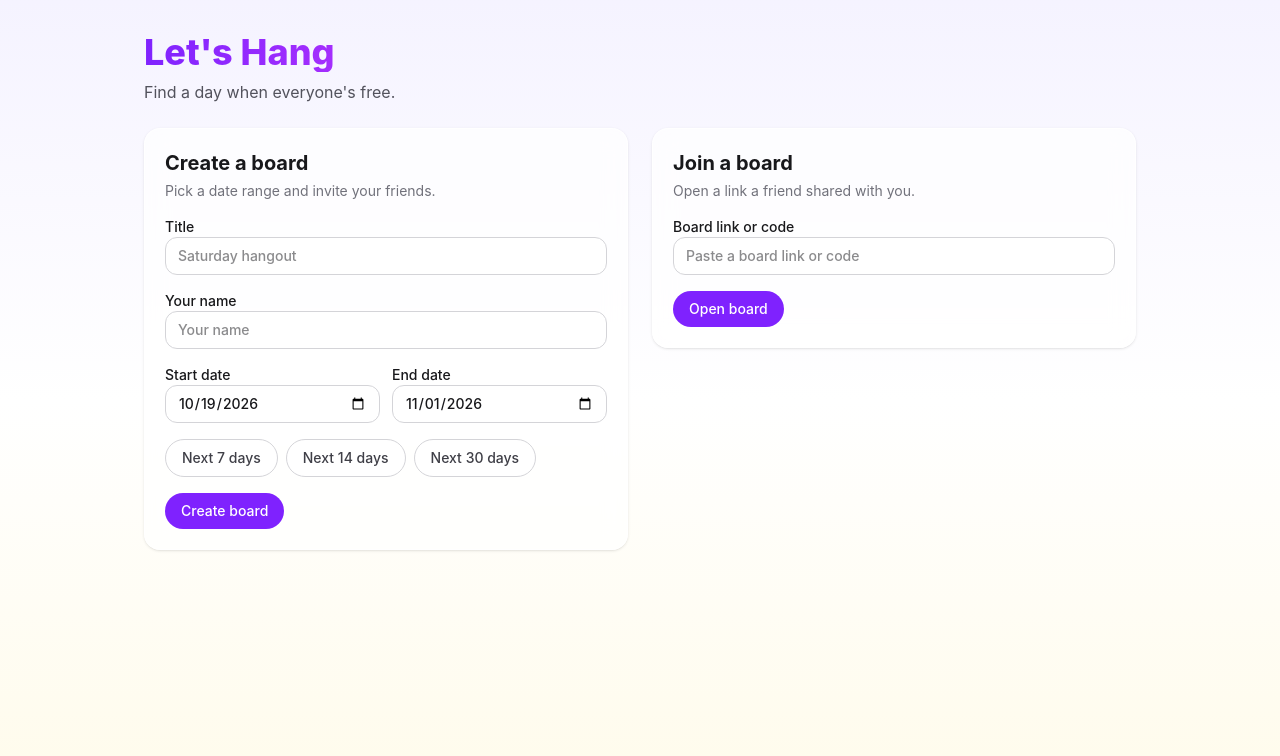
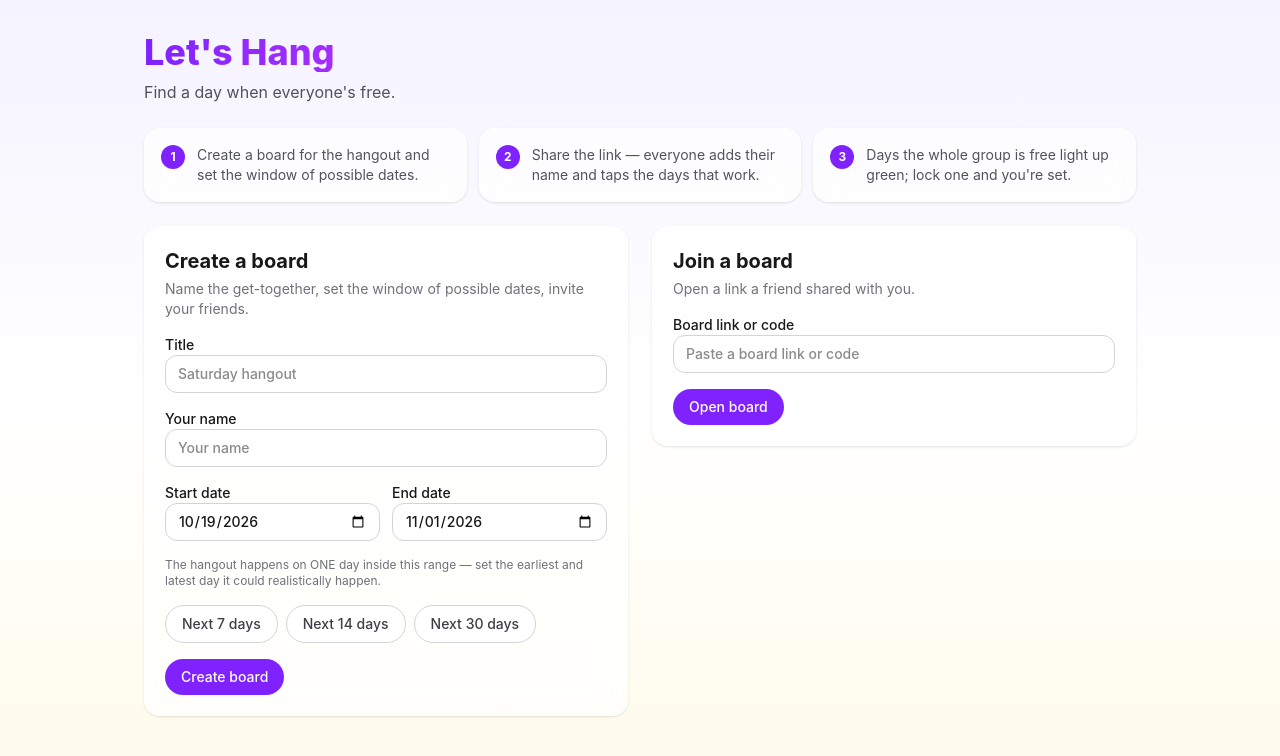
Before and after one commit to BinaryMulch/lets-hang, a Next.js app: page / in a window 1280 px wide. Shown: the top 756 px of the page. Built offline with nearby package versions, Linux system fonts and the light colour scheme.

Commit message:
feat: plain-language explanations — how-it-works strip, date-range hints on home and board

```diff
--- a/app/e/[code]/EventClient.tsx
+++ b/app/e/[code]/EventClient.tsx
@@ -380,6 +380,7 @@ export default function EventClient({ initialEvent, initialParticipants }: Event
           <p className="mt-1 text-sm text-zinc-500">
             {fmtRange(event.start_date, event.end_date)} · {daysBetween(event.start_date, event.end_date)} days
           </p>
+          <p className="mt-1 text-xs text-zinc-400">The hangout lands on one of these days — everyone marks which ones work for them.</p>
         </div>
         <div className="flex flex-wrap gap-2">
           <input aria-label="Share link" className={`${INPUT} min-w-0 flex-1`} readOnly value={shareUrl} />
--- a/app/e/[code]/JoinCard.tsx
+++ b/app/e/[code]/JoinCard.tsx
@@ -61,7 +61,7 @@ export default function JoinCard({ code, title, onJoined }: JoinCardProps) {
     <form className={`${CARD} p-5 space-y-4`} onSubmit={join}>
       <div>
         <h2 className="text-xl font-bold">Who are you?</h2>
-        <p className="mt-1 text-sm text-zinc-500">Add your name to mark the days that work.</p>
+        <p className="mt-1 text-sm text-zinc-500">Add your name, then tap every day that could work for you.</p>
       </div>
       <input
         className={INPUT}
--- a/app/page.tsx
+++ b/app/page.tsx
@@ -132,11 +132,24 @@ export default function HomePage() {
         <p className="text-zinc-600">Find a day when everyone&apos;s free.</p>
       </header>
 
+      <ol className="grid gap-3 sm:grid-cols-3">
+        {[
+          "Create a board for the hangout and set the window of possible dates.",
+          "Share the link — everyone adds their name and taps the days that work.",
+          "Days the whole group is free light up green; lock one and you're set.",
+        ].map((step, index) => (
+          <li className={`${CARD} flex items-start gap-3 p-4`} key={index}>
+            <span className="flex h-6 w-6 shrink-0 items-center justify-center rounded-full bg-violet-600 text-xs font-bold text-white">{index + 1}</span>
+            <p className="text-sm text-zinc-600">{step}</p>
+          </li>
+        ))}
+      </ol>
+
       <div className="grid gap-6 md:grid-cols-2">
         <form className={`${CARD} p-5 space-y-4`} onSubmit={createBoard}>
           <div>
             <h2 className="text-xl font-bold">Create a board</h2>
-            <p className="mt-1 text-sm text-zinc-500">Pick a date range and invite your friends.</p>
+            <p className="mt-1 text-sm text-zinc-500">Name the get-together, set the window of possible dates, invite your friends.</p>
           </div>
           <label className="block space-y-1.5 text-sm font-medium">
             <span>Title</span>
@@ -170,6 +183,7 @@ export default function HomePage() {
               <input className={INPUT} onChange={(event) => setEndDate(event.target.value)} required type="date" value={endDate} />
             </label>
           </div>
+          <p className="text-xs text-zinc-500">The hangout happens on ONE day inside this range — set the earliest and latest day it could realistically happen.</p>
           <div className="flex flex-wrap gap-2" aria-label="Quick date ranges">
             {[7, 14, 30].map((days) => (
               <button className={BTN_SECONDARY} key={days} onClick={() => setQuickRange(days)} type="button">
```
